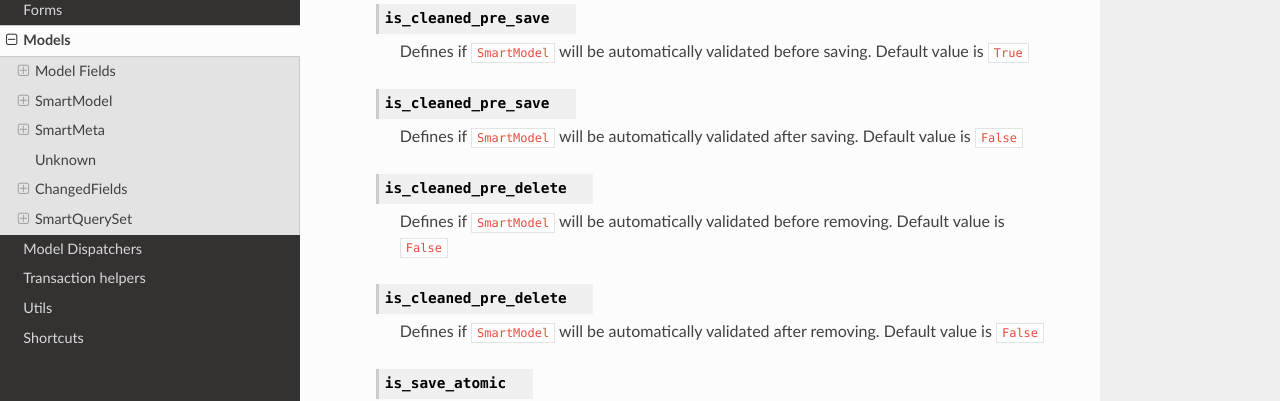
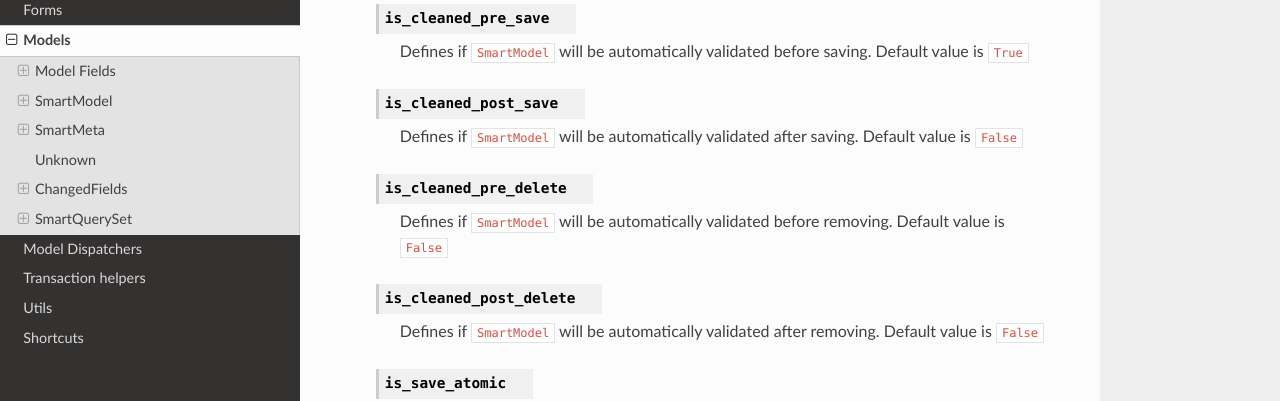
Before and after one commit to druids/django-chamber, a Sphinx documentation site: the page built from docs/models.rst, in a window 1280 px wide and 900 px high, scrolled down 3994 px. Shown: the part 165-566 px from the top of the window. Built offline with Sphinx 7.4.7 and the Read the Docs theme 2.0.0, drawn with Linux system fonts in a browser that asks for light colours.

Commit message:
doc: named correctly SmartMeta attributes

```diff
--- a/docs/models.rst
+++ b/docs/models.rst
@@ -159,7 +159,7 @@ SmartMeta similar like django meta is defined inside ``SmartModel`` and is acces
 
         Defines if ``SmartModel`` will be automatically validated before saving. Default value is ``True``
 
-    .. attribute:: is_cleaned_pre_save
+    .. attribute:: is_cleaned_post_save
 
         Defines if ``SmartModel`` will be automatically validated after saving. Default value is ``False``
 
@@ -167,7 +167,7 @@ SmartMeta similar like django meta is defined inside ``SmartModel`` and is acces
 
         Defines if ``SmartModel`` will be automatically validated before removing. Default value is ``False``
 
-    .. attribute:: is_cleaned_pre_delete
+    .. attribute:: is_cleaned_post_delete
 
         Defines if ``SmartModel`` will be automatically validated after removing. Default value is ``False``
 
```
